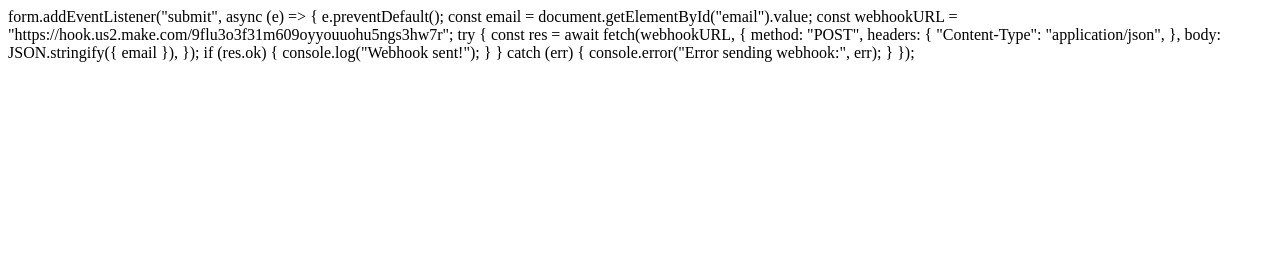
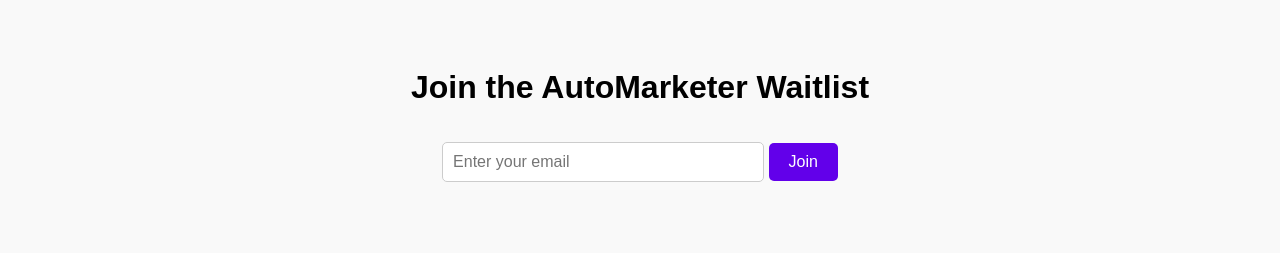
Before and after one commit to saniyadosani/automarketer-landing, a plain HTML site: page index.html in a window 1280 px wide. Drawn offline with Linux system fonts and the light colour scheme.

Commit message:
Update index.html

```diff
--- a/index.html
+++ b/index.html
@@ -1,8 +1,73 @@
+<!DOCTYPE html>
+<html lang="en">
+  <head>
+    <meta charset="UTF-8" />
+    <meta name="viewport" content="width=device-width, initial-scale=1.0" />
+    <title>AutoMarketer Waitlist</title>
+    <style>
+      body {
+        font-family: Arial, sans-serif;
+        padding: 40px;
+        background: #f9f9f9;
+        text-align: center;
+      }
+
+      h1 {
+        font-size: 2rem;
+        margin-bottom: 1rem;
+      }
+
+      form {
+        display: inline-block;
+        margin-top: 20px;
+      }
+
+      input[type="email"] {
+        padding: 10px;
+        font-size: 1rem;
+        width: 300px;
+        border: 1px solid #ccc;
+        border-radius: 5px;
+      }
+
+      button {
+        padding: 10px 20px;
+        font-size: 1rem;
+        border: none;
+        background-color: #6200ea;
+        color: white;
+        border-radius: 5px;
+        cursor: pointer;
+      }
+
+      button:hover {
+        background-color: #3700b3;
+      }
+
+      .message {
+        margin-top: 20px;
+        font-weight: bold;
+      }
+    </style>
+  </head>
+  <body>
+    <h1>Join the AutoMarketer Waitlist</h1>
+    <form id="waitlist-form">
+      <input type="email" id="email" placeholder="Enter your email" required />
+      <button type="submit">Join</button>
+    </form>
+    <div class="message" id="response-message"></div>
+
+    <script>
+      const form = document.getElementById("waitlist-form");
+      const message = document.getElementById("response-message");
+
       form.addEventListener("submit", async (e) => {
         e.preventDefault();
 
         const email = document.getElementById("email").value;
-  const webhookURL = "https://hook.us2.make.com/9flu3o3f31m609oyyouuohu5ngs3hw7r";
+        const webhookURL =
+          "https://hook.us2.make.com/9flu3o3f31m609oyyouuohu5ngs3hw7r";
 
         try {
           const res = await fetch(webhookURL, {
@@ -14,9 +79,18 @@
           });
 
           if (res.ok) {
-      console.log("Webhook sent!");
+            message.textContent = "You're on the list! 🎉";
+            message.style.color = "green";
+            form.reset();
+          } else {
+            message.textContent = "Something went wrong.";
+            message.style.color = "red";
           }
         } catch (err) {
-    console.error("Error sending webhook:", err);
+          message.textContent = "Failed to connect. Try again.";
+          message.style.color = "red";
         }
       });
+    </script>
+  </body>
+</html>
```
Lines whose indentation alone changed are shown as unchanged.
